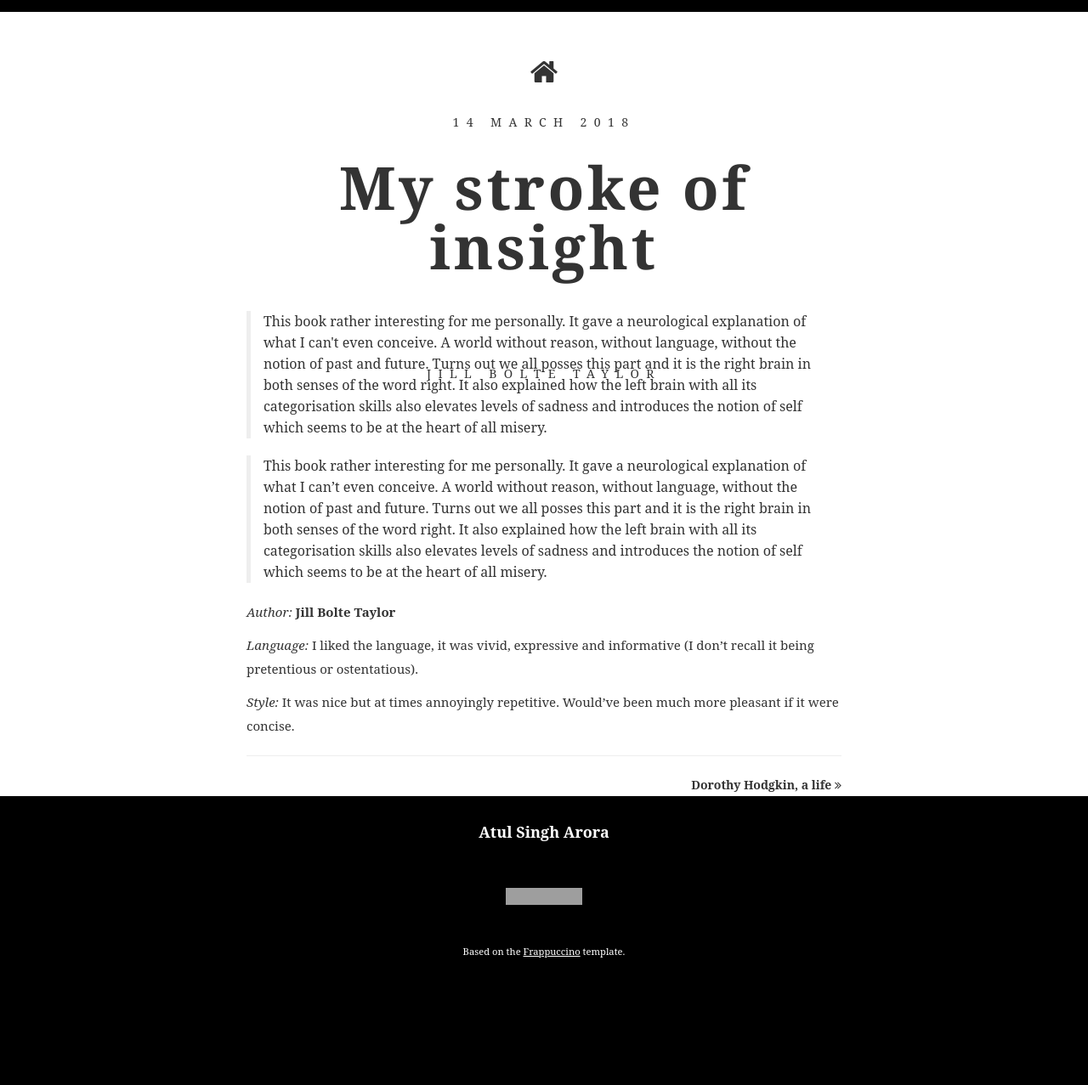
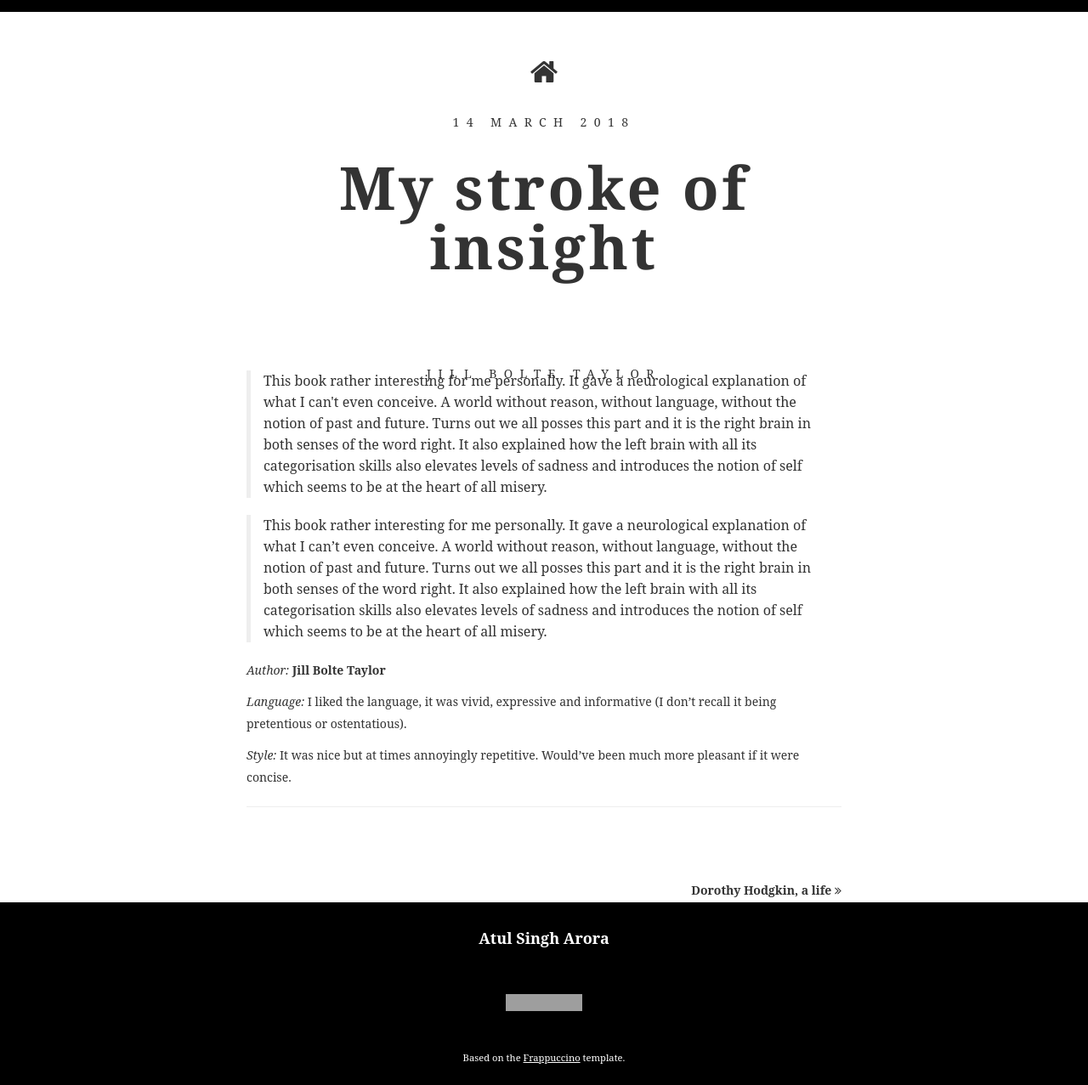
Before and after one commit to gleaned/gleaned.github.io, a Jekyll site: the page built from _posts/2018-03-14-JillBolte.md, in a window 1280 px wide. Shown: the whole page at 85% size. Built offline with Jekyll 4.4.1, drawn with Linux system fonts in a browser that asks for light colours; some web fonts are replaced; comment, search, counter and statistics services are not loaded; before the commit the page ends 1152 px from its top, so only the background shows below that; grey boxes are pictures that could not be loaded.

Commit message:
/ ‘_layouts/post_page.html’

```diff
--- a/_layouts/post_page.html
+++ b/_layouts/post_page.html
@@ -16,7 +16,7 @@
 				<h2 class="content">{{page.title}}</h2>
 				<h5 class="post">{{page.author}}</h5>
 				<!-- <h4 >{{page.author}}</h4> -->
-				<section class="content" style="font-size:15px;margin:auto auto auto auto;">
+				<section class="content" style="font-size:14px;margin:5em 0 6em 0;">
 					<blockquote><p>{{page.abstract}}</p></blockquote>
 					{{ content }}
 					<hr>
```
